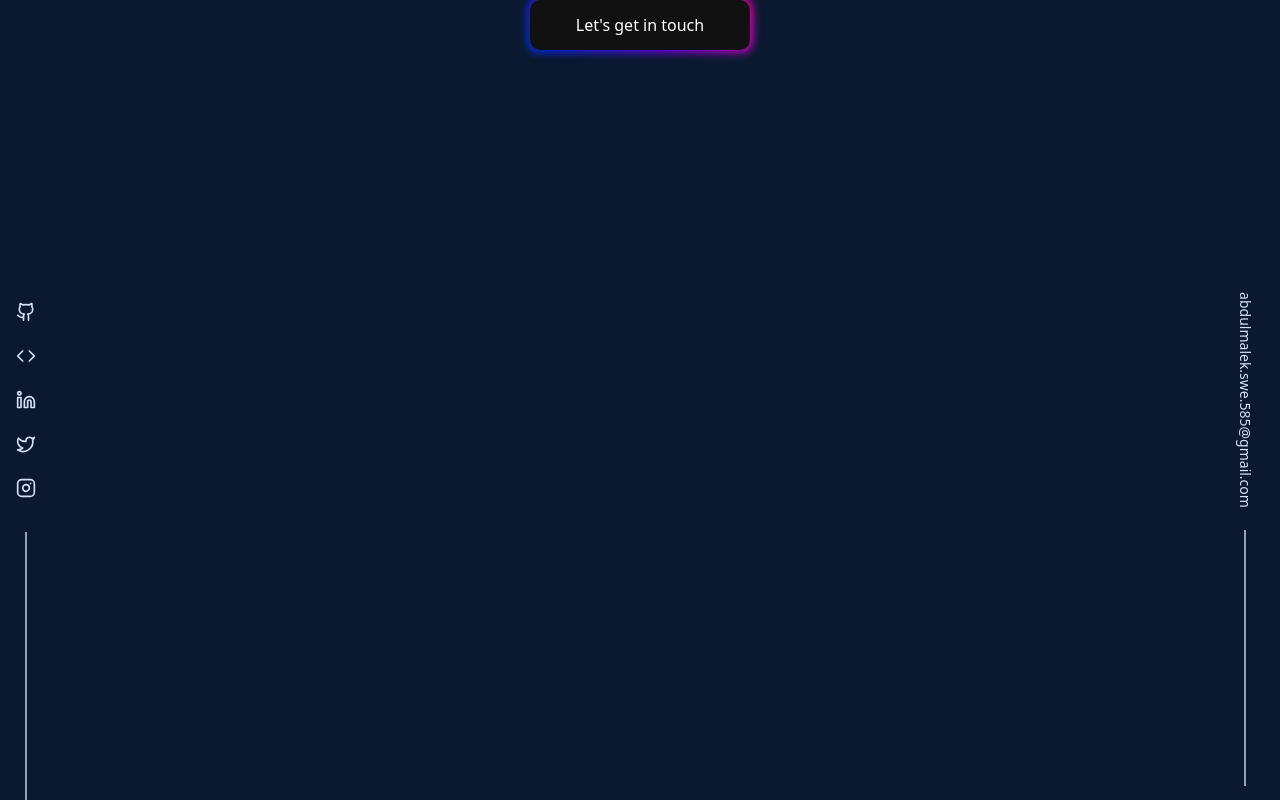
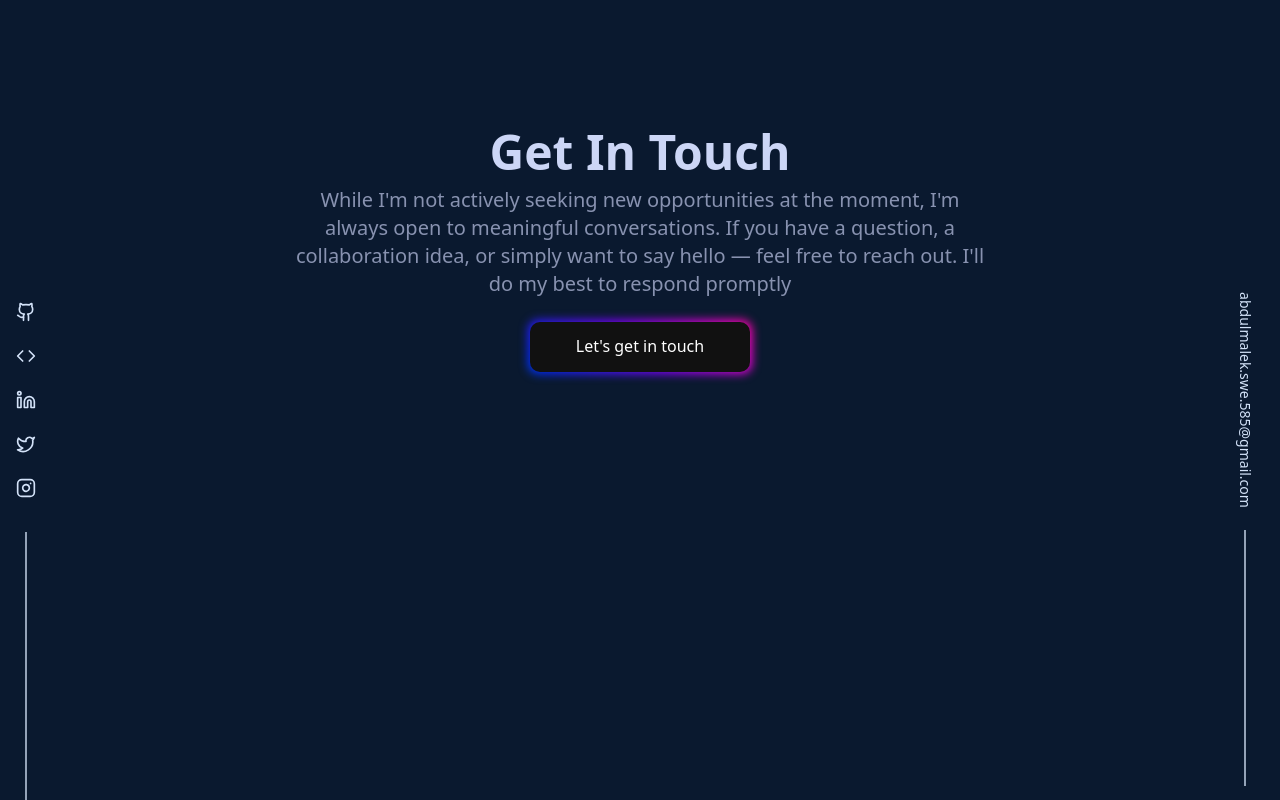
Before and after one commit to Arpit8126/Portfolio_site, a Next.js app: page / in a window 1280 px wide. Built offline with nearby package versions, Linux system fonts and the light colour scheme.

Commit message:
fix:portfolio contact page complete

```diff
--- a/src/components/contact/Contact.tsx
+++ b/src/components/contact/Contact.tsx
@@ -1,17 +1,36 @@
 import React from "react";
 import { motion } from "framer-motion";
+import Tooltip from "../ui/tooltip/Tooltip";
 
 const Contact = () => {
   return (
-    <div className="flex justify-center">
-
-      <motion.button
-        whileTap={{ scale: 0.95 }}
-        whileHover={{ scale: 1.05 }}
-        className="glow-on-hover relative px-6 py-3 text-white bg-[#111] rounded-lg z-10"
-      >
-      Let{"'"}s get in touch
-      </motion.button>
+    <div
+      className="flex flex-col items-center justify-center gap-5 md:gap-6 "
+      id="contact"
+    >
+      <div className="px-10 sm:px-16 md:px-36 lg:px-72 text-center space-y-2.5">
+        <Tooltip content="Get In Touch" position="bottom">
+          <h1 className="text-[#ccd6f6] text-5xl font-semibold">
+            Get In Touch
+          </h1>
+        </Tooltip>{" "}
+        <p className="text-xl ">
+          While I&apos;m not actively seeking new opportunities at the moment,
+          I&apos;m always open to meaningful conversations. If you have a
+          question, a collaboration idea, or simply want to say hello — feel
+          free to reach out. I&apos;ll do my best to respond promptly
+        </p>
+      </div>
+      <Tooltip content="Reach out anytime">
+        <motion.a
+          href="mailto:your.email@example.com"
+          whileTap={{ scale: 0.95 }}
+          whileHover={{ scale: 1.05 }}
+          className="glow-on-hover relative px-6 py-3 text-white bg-[#111] rounded-lg z-10 inline-block text-center"
+        >
+          Let&apos;s get in touch
+        </motion.a>
+      </Tooltip>
     </div>
   );
 };
--- a/src/components/layout/Navbar.tsx
+++ b/src/components/layout/Navbar.tsx
@@ -3,8 +3,8 @@ import { socialLinks } from "@/constants/socialLink";
 import Link from "next/link";
 const Navbar = () => {
   return (
-    <div>
-      {SocialIcons()} {EmailFloatingIcon()}
+    <div >
+      <div className="hidden sm:block">{SocialIcons()} {EmailFloatingIcon()}</div>
     </div>
   );
 };
--- /dev/null
+++ b/src/components/ui/pageLayout.tsx
@@ -0,0 +1,7 @@
+import React, { ReactNode } from "react";
+
+const PageLayout = ({ children }: { children: ReactNode }) => {
+  return <div className="py-32">{children}</div>;
+};
+
+export default PageLayout;
--- /dev/null
+++ b/src/components/ui/tooltip/Tooltip.tsx
@@ -0,0 +1,72 @@
+import { useState } from "react";
+import { motion, AnimatePresence } from "framer-motion";
+import { TooltipProps } from "@/types/tooltip";
+
+const Tooltip = ({ children, content, position = "top" }: TooltipProps) => {
+  const [isHovered, setIsHovered] = useState(false);
+  const arrowClasses: Record<string, string> = {
+    top: `
+      absolute bottom-0 left-1/2 -translate-x-1/2 translate-y-full
+      w-0 h-0
+      border-l-8 border-l-transparent
+      border-r-8 border-r-transparent
+      border-t-8 border-t-black
+    `,
+    bottom: `
+      absolute top-0 left-1/2 -translate-x-1/2 -translate-y-full
+      w-0 h-0
+      border-l-8 border-l-transparent
+      border-r-8 border-r-transparent
+      border-b-8 border-b-black
+    `,
+    left: `
+      absolute right-0 top-1/2 -translate-y-1/2 translate-x-full
+      w-0 h-0
+      border-t-8 border-t-transparent
+      border-b-8 border-b-transparent
+      border-l-8 border-l-black
+    `,
+    right: `
+      absolute left-0 top-1/2 -translate-y-1/2 -translate-x-full
+      w-0 h-0
+      border-t-8 border-t-transparent
+      border-b-8 border-b-transparent
+      border-r-8 border-r-black
+    `,
+  };
+  return (
+    <div
+      className="relative inline-block"
+      onMouseEnter={() => setIsHovered(true)}
+      onMouseLeave={() => setIsHovered(false)}
+    >
+      {children}
+      <AnimatePresence>
+        {isHovered && (
+          <motion.div
+            initial={{ opacity: 0, y: position === "top" ? -10 : 10 }}
+            animate={{ opacity: 1, y: 0 }}
+            exit={{ opacity: 0, y: position === "top" ? -10 : 10 }}
+            transition={{ duration: 0.2 }}
+            className={`absolute z-50 px-3 py-2 text-sm text-white bg-black rounded-md whitespace-nowrap shadow-md  text-nowrap
+              ${
+                position === "top"
+                  ? "bottom-full mb-2 left-1/2 -translate-x-1/2"
+                  : position === "bottom"
+                  ? "top-full mt-2 left-1/2 -translate-x-1/2"
+                  : position === "left"
+                  ? "right-full mr-2 top-1/2 -translate-y-1/2"
+                  : "left-full ml-2 top-1/2 -translate-y-1/2"
+              }`}
+          >
+            {content}
+            {/* Arrow */}
+            <div className={arrowClasses[position]} />
+          </motion.div>
+        )}
+      </AnimatePresence>
+    </div>
+  );
+};
+
+export default Tooltip;
--- a/src/pages/index.tsx
+++ b/src/pages/index.tsx
@@ -1,11 +1,12 @@
 
 import Contact from '@/components/contact/Contact';
+import PageLayout from '@/components/ui/pageLayout';
 import React from 'react';
 const Home = () => {
   return (
-    <div>
+    <PageLayout>
         <Contact/>
-    </div>
+    </PageLayout>
   );
 };
 export default Home;
--- a/src/styles/globals.css
+++ b/src/styles/globals.css
@@ -5,6 +5,7 @@
 body{
     /* @apply bg-black; */
      background-color:#0a192f;
+     @apply text-[#8892b0]
 }
 :root{
     --color-primary:#64ffda;
--- /dev/null
+++ b/src/types/tooltip.ts
@@ -0,0 +1,7 @@
+import { ReactNode } from "react"
+
+export type TooltipProps = {
+  children: ReactNode
+  content: string
+  position?: 'top' | 'bottom' | 'left' | 'right'
+}
```
